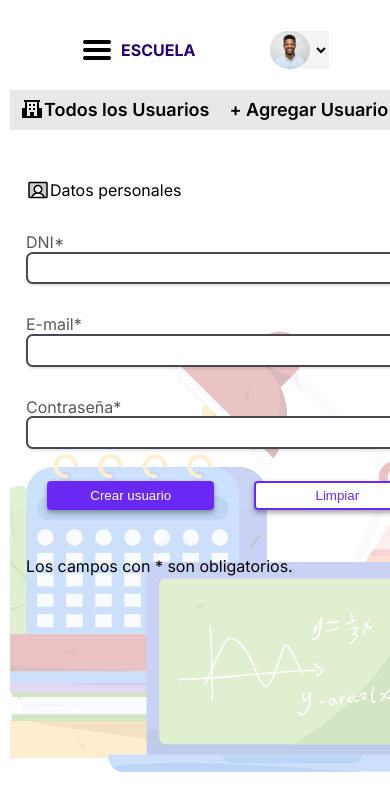
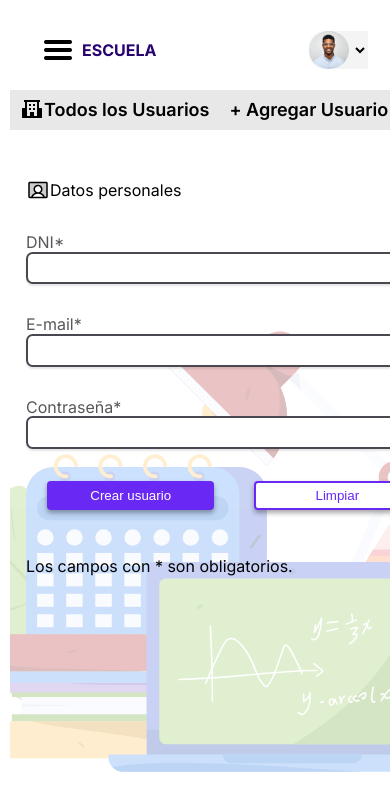
Before and after one commit to FooTalent/AgendaDigital, a React (Vite) app in the folder FrontEnd/: page /usuarios in a window 390 px wide. Shown: the top 810 px of the page. Built offline with nearby package versions, Linux system fonts and the light colour scheme.

Commit message:
alejo mas el menu hamburguesa del select en mobile

```diff
--- a/FrontEnd/src/components/Navbar/navbar.css
+++ b/FrontEnd/src/components/Navbar/navbar.css
@@ -75,10 +75,11 @@
         display: flex;
         align-items: center;
         justify-content: flex-start;
+        margin-left: 2rem;
     }
 
     .containerSelect {
-        margin-right: 0;
+        margin-right: 2rem;
     }
 
     .containerNavBar {
@@ -86,7 +87,7 @@
         background: #fff;
         display: flex;
         align-items: center;
-        justify-content: space-evenly;
+        justify-content: space-between;
     }
 
     .disabledContainerNavbar {
```
